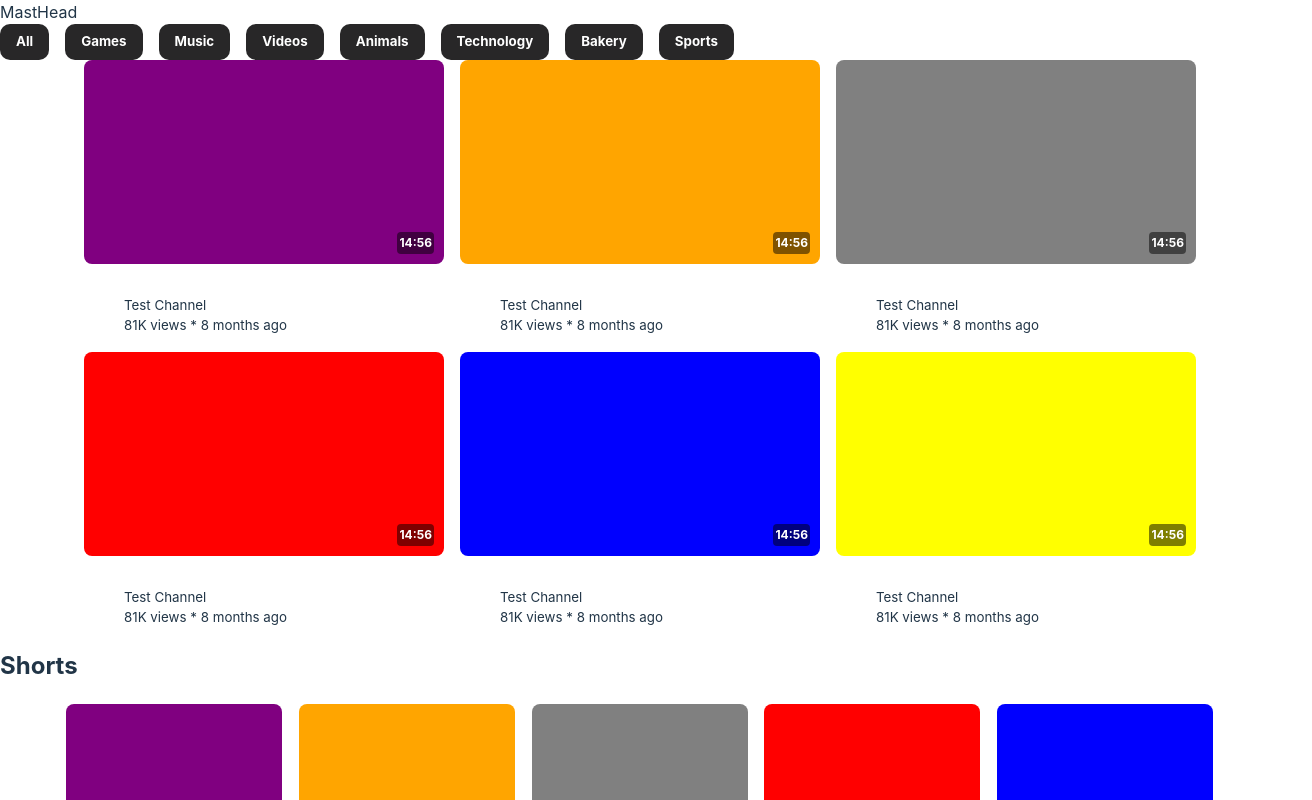
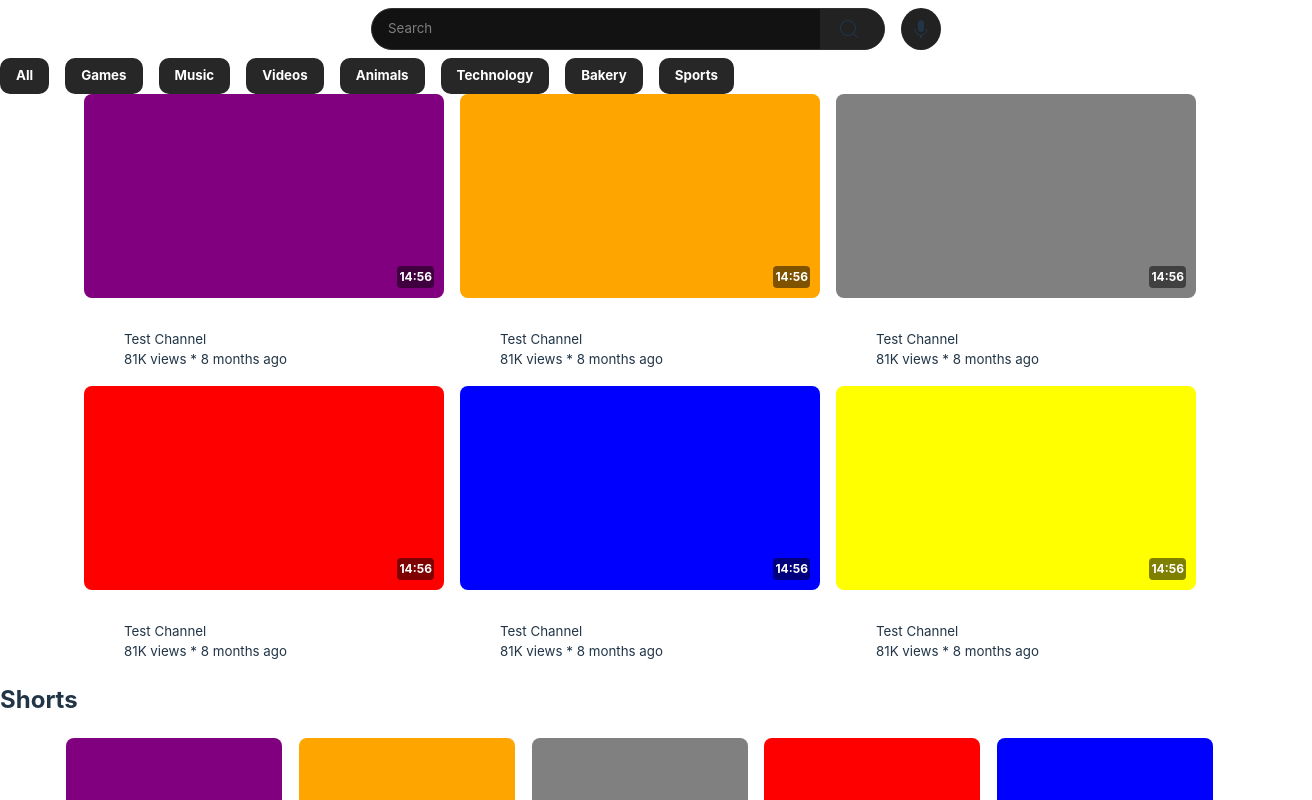
Before and after one commit to dlvisser/youtube-clone, a React (Vite) app: page / in a window 1280 px wide. Shown: the top 800 px of the page, 1312 px wide, since content can reach past the window. Built offline with nearby package versions, Linux system fonts and the light colour scheme.

Commit message:
Add search bar and voice search icon

```diff
--- a/src/components/masthead/MastHead.css
+++ b/src/components/masthead/MastHead.css
@@ -1,14 +1,7 @@
-.mastheader {
-  position: fixed;
-  top: 0;
-  left: 0;
+.masthead-container {
+  display: flex;
   width: 100%;
-  height: 48px;
-  background-color: #ff0000; /* YouTube red color for demonstration */
-  color: #fff;
-  display: flex;
-  align-items: center;
-  padding: 0 16px;
-  z-index: 1; /* Keep header above other content */
-  box-shadow: 0 2px 4px rgba(0, 0, 0, 0.1);
+  justify-content: center;
+  padding: 8px 16px;
+  gap: 16px;
 }
--- a/src/components/masthead/MastHead.tsx
+++ b/src/components/masthead/MastHead.tsx
@@ -1,5 +1,11 @@
 import "./MastHead.css";
+import SearchBar from "./searchbar/SearchBar.tsx";
+import VoiceSearch from "./voicesearch/VoiceSearch.tsx";
 
 export default function MastHead() {
-  return <div className="yt-masthead">MastHead</div>;
+  return (<div className="masthead-container">
+        <SearchBar/>
+        <VoiceSearch/>
+  </div>
+    )
 }
--- /dev/null
+++ b/src/components/masthead/searchbar/SearchBar.css
@@ -0,0 +1,33 @@
+.searchbar-container {
+    width: 40%;
+    border-radius: 24px;
+    border: 1px solid #303030;
+    background-color: #121212;
+    justify-content: space-between;
+    align-items: center;
+    display: flex;
+    flex-direction: row;
+}
+
+.searchbar-text {
+    padding: 8px 16px;
+    color: #7E7E7E;
+}
+
+.searchbar-divider {
+    height: 100%;
+    width: 1px;
+    background-color: #292929;
+}
+
+.searchbar-search-icon-container{
+    display: flex;
+    width: 4rem;
+    border-radius: 0px 24px 24px 0px;
+    background-color: #222222;
+    flex-direction: row;
+}
+
+.searchbar-search-icon {
+    padding: 8px 16px;
+}
--- /dev/null
+++ b/src/components/masthead/searchbar/SearchBar.tsx
@@ -0,0 +1,18 @@
+import "./SearchBar.css"
+
+export default function SearchBar() {
+    return (
+        <div className="searchbar-container">
+            <p className="searchbar-text" contentEditable={true}>Search</p>
+            <div className="searchbar-search-icon-container">
+                <div className="searchbar-divider"/>
+                <svg xmlns="http://www.w3.org/2000/svg" fill="currentColor" height="24" viewBox="0 0 24 24" width="24"
+                     focusable="false" aria-hidden="true" className="searchbar-search-icon">
+                    <path clip-rule="evenodd"
+                          d="M16.296 16.996a8 8 0 11.707-.708l3.909 3.91-.707.707-3.909-3.909zM18 11a7 7 0 00-14 0 7 7 0 1014 0z"
+                          fill-rule="evenodd"></path>
+                </svg>
+            </div>
+        </div>
+    );
+}
--- /dev/null
+++ b/src/components/masthead/voicesearch/VoiceSearch.css
@@ -0,0 +1,11 @@
+.container {
+    background-color: #222222;
+    display: flex;
+    justify-content: center;
+    border-radius: 50%;
+    align-items: center;
+}
+
+.voice-search{
+    padding: 8px;
+}
--- /dev/null
+++ b/src/components/masthead/voicesearch/VoiceSearch.tsx
@@ -0,0 +1,13 @@
+import "./VoiceSearch.css"
+
+export default function VoiceSearch() {
+    return (
+        <div className="container">
+            <svg xmlns="http://www.w3.org/2000/svg" height="24" viewBox="0 0 24 24" width="24" focusable="false" fill="currentColor"
+                 aria-hidden="true" className="voice-search">
+                <path
+                    d="M12 3c-1.66 0-3 1.37-3 3.07v5.86c0 1.7 1.34 3.07 3 3.07s3-1.37 3-3.07V6.07C15 4.37 13.66 3 12 3zm6.5 9h-1c0 3.03-2.47 5.5-5.5 5.5S6.5 15.03 6.5 12h-1c0 3.24 2.39 5.93 5.5 6.41V21h2v-2.59c3.11-.48 5.5-3.17 5.5-6.41z"></path>
+            </svg>
+        </div>
+    );
+}
```
